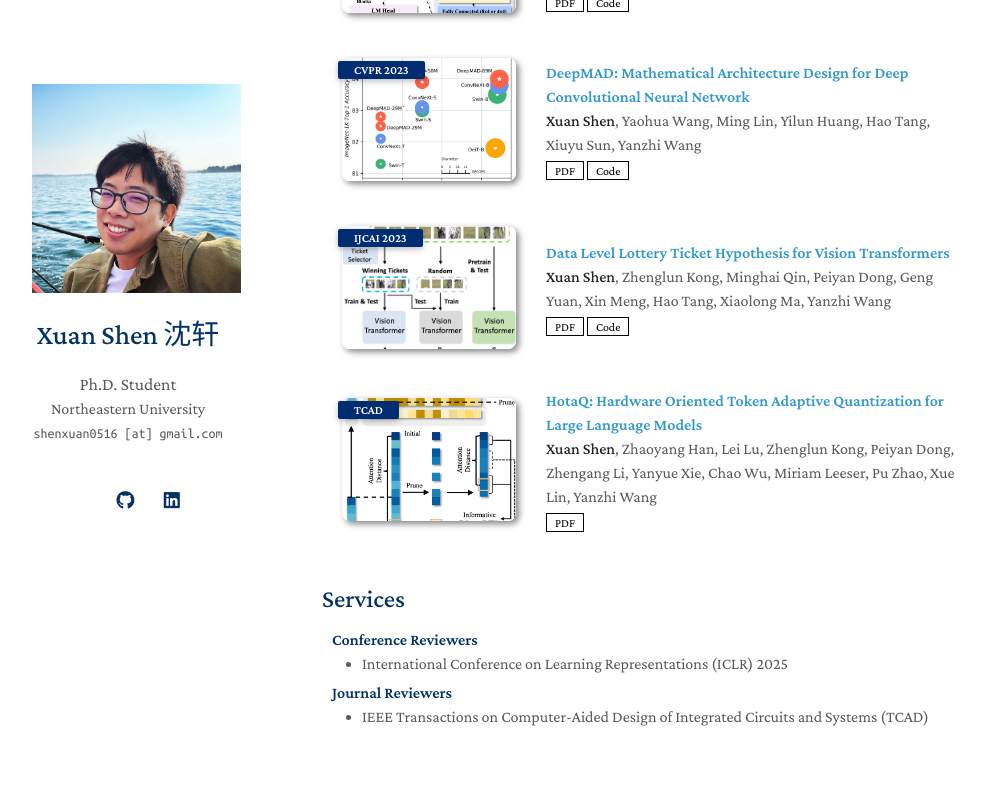
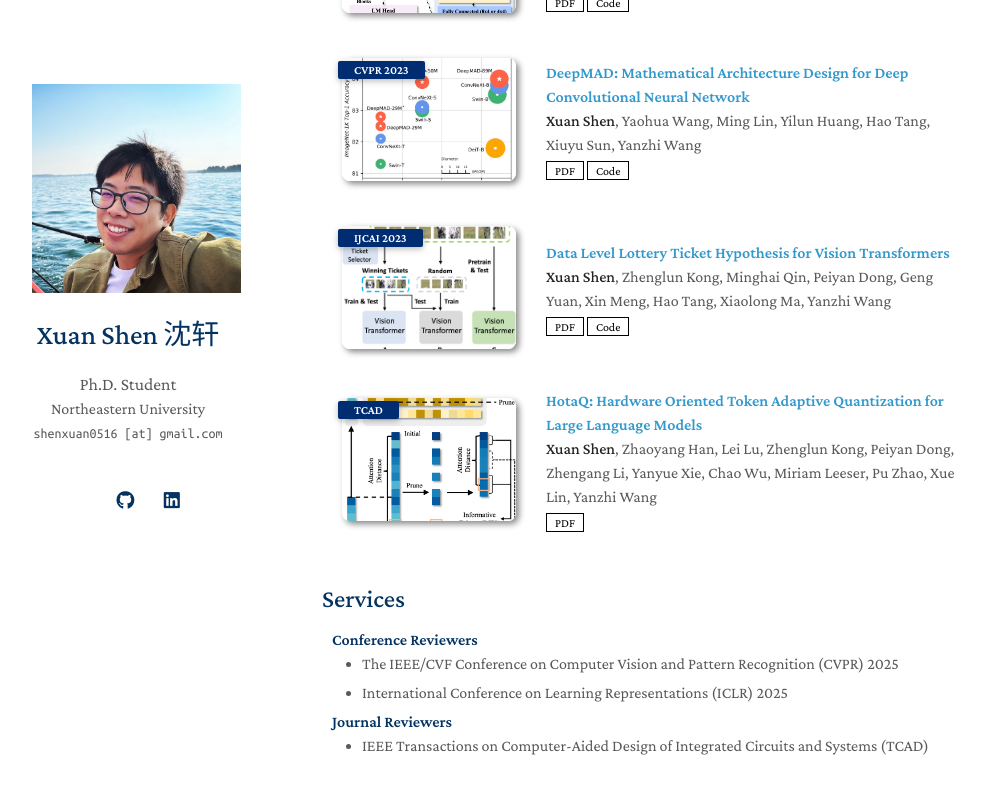
Before and after one commit to shawnricecake/shawnricecake.github.io, a Jekyll site: the page built from index.md, in a window 1280 px wide and 900 px high, scrolled down 1068 px. Shown: the top 794 px of the window, without its empty margins (148-1133 px from the left). Built offline with Jekyll 4.4.1, drawn with Linux system fonts in a browser that asks for light colours; a style sheet for code colours, icons or effects is not loaded; our own code applies the rules of GitHub Pages for plain Markdown files.

Commit message:
Update services.md

```diff
--- a/_includes/services.md
+++ b/_includes/services.md
@@ -1,6 +1,10 @@
 ## Services
 
 <h4 style="margin:0 10px 0;">Conference Reviewers</h4>
+
+<ul style="margin:0 0 5px;">
+  <li><a href="https://cvpr.thecvf.com/"><autocolor>The IEEE/CVF Conference on Computer Vision and Pattern Recognition (CVPR) 2025</autocolor></a></li>
+</ul>
 
 <ul style="margin:0 0 5px;">
   <li><a href="https://iclr.cc/"><autocolor>International Conference on Learning Representations (ICLR) 2025</autocolor></a></li>
```
